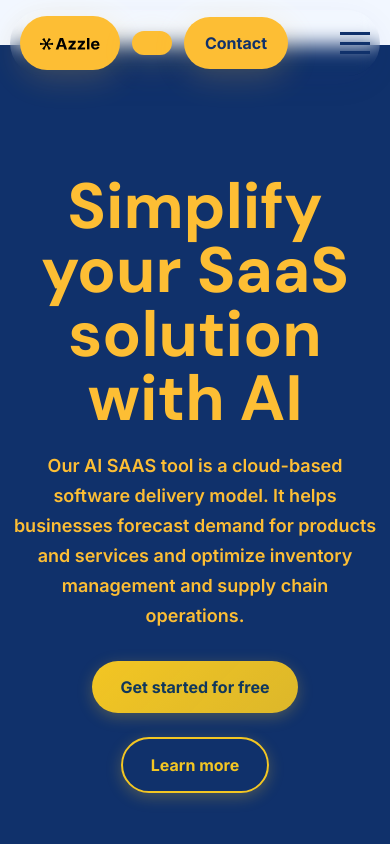
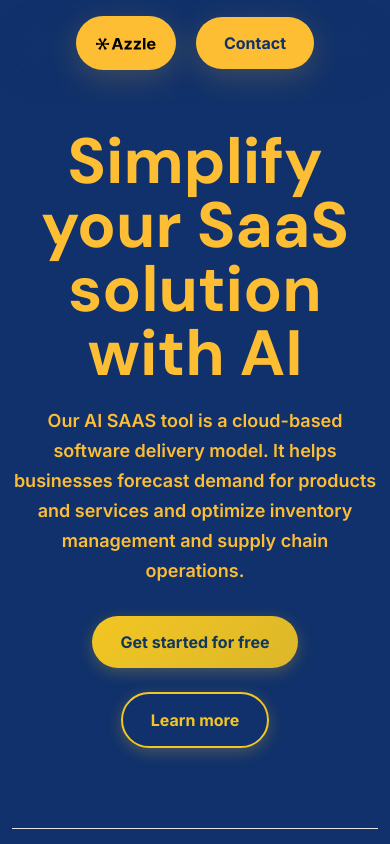
Before and after one commit to RobertGyorgy/psiholog-Gabriel, a Next.js app: page / in a window 390 px wide. Shown: the top 844 px of the page. Built offline with nearby package versions, Linux system fonts and the light colour scheme; a web font is replaced by a local one.

Commit message:
Fix mobile navbar spacing and horizontal scrolling issues

```diff
--- a/src/app/globals.css
+++ b/src/app/globals.css
@@ -19,18 +19,31 @@
 @import "../../public/assets/css/main.css";
 @import "../../public/assets/css/app.min.css";
 
+/* Prevent horizontal scrolling */
+html, body {
+	overflow-x: hidden;
+	margin: 0;
+	padding: 0;
+}
+
 /* Header Section */
 .azzle-header-section {
 	position: fixed;
 	top: 20px;
 	left: 50%;
 	transform: translateX(-50%);
-	width: calc(100% - 200px);
+	width: calc(100% - 40px);
 	max-width: 1200px;
 	z-index: 1000;
 	background: transparent;
 	padding: 0;
 	border: none;
+}
+
+@media (min-width: 992px) {
+	.azzle-header-section {
+		width: calc(100% - 200px);
+	}
 }
 
 .azzle-header-section .container {
@@ -328,20 +341,12 @@
 }
 
 @media (max-width: 991px) {
-	body {
-		padding-top: 50px;
-	}
-
 	.header-logo a img {
 		max-width: 70px !important;
 	}
 }
 
 @media (max-width: 576px) {
-	body {
-		padding-top: 45px;
-	}
-
 	.header-logo a img {
 		max-width: 60px !important;
 	}
--- a/src/layouts/headers/HeaderOne.tsx
+++ b/src/layouts/headers/HeaderOne.tsx
@@ -2,17 +2,12 @@
 import Link from "next/link";
 import Navmenu from "./Navmenu";
 import UseSticky from "@/hooks/UseSticky";
-import { useState } from "react";
-import MobileMenu from "./MobileMenu";
-
 
 export default function HeaderOne() {
   const { sticky, hidden } = UseSticky();
-  const [isOpen, setIsOpen] = useState(false);
   return (
-    <>
     <header className={`site-header azzle-header-section ${sticky ? "sticky-menu" : ""} ${hidden ? "hide-header" : ""}`} id="sticky-menu">
-        <div className="container" style={{ display: "flex", gap: "12px", alignItems: "center", justifyContent: "space-between" }}>
+      <div className="container" style={{ display: "flex", gap: "20px", alignItems: "center", justifyContent: "center" }}>
         {/* Island 1: Logo */}
         <div style={{ display: "flex", alignItems: "center", padding: "12px 20px", borderRadius: "50px", background: "#FDBE34", boxShadow: "0 8px 32px 0 rgba(253, 190, 52, 0.2)", backdropFilter: "blur(12px)", WebkitBackdropFilter: "blur(12px)" }}>
           <div className="header-logo">
@@ -22,10 +17,10 @@ export default function HeaderOne() {
           </div>
         </div>
 
-          {/* Island 2: Navigation */}
-          <div style={{ flex: 1, display: "flex", justifyContent: "center" }}>
+        {/* Island 2: Navigation - Hidden on Mobile */}
+        <div style={{ display: "flex", justifyContent: "center" }} className="d-none d-lg-flex">
           <div className="azzle-main-menu-item">
-              <nav className="main-menu menu-style1 d-none d-lg-block menu-center">
+            <nav className="main-menu menu-style1 menu-center">
               <Navmenu />
             </nav>
           </div>
@@ -33,18 +28,7 @@ export default function HeaderOne() {
 
         {/* Island 3: Contact */}
         <Link href="/contact-us" className="contact-cta-btn azzle-default-btn" style={{ padding: "14px 28px", borderRadius: "50px", textDecoration: "none", display: "inline-flex", alignItems: "center", justifyContent: "center", background: "#FDBE34", border: "none", boxShadow: "0 8px 32px 0 rgba(253, 190, 52, 0.2)", color: "rgb(16, 49, 107)", fontWeight: 600 }}>Contact</Link>
-
-          <div className="azzle-header-menu d-lg-none">
-            <nav className="navbar site-navbar justify-content-between">
-              <button onClick={() => setIsOpen(!isOpen)} className="azzle-menu-toggle d-inline-block d-lg-none">
-                <span></span>
-              </button>
-            </nav>
       </div>
-        </div>
-
     </header>
-      <MobileMenu setIsOpen={setIsOpen} isOpen={isOpen} />
-    </>
   )
 }
```
Lines whose indentation alone changed are shown as unchanged.
